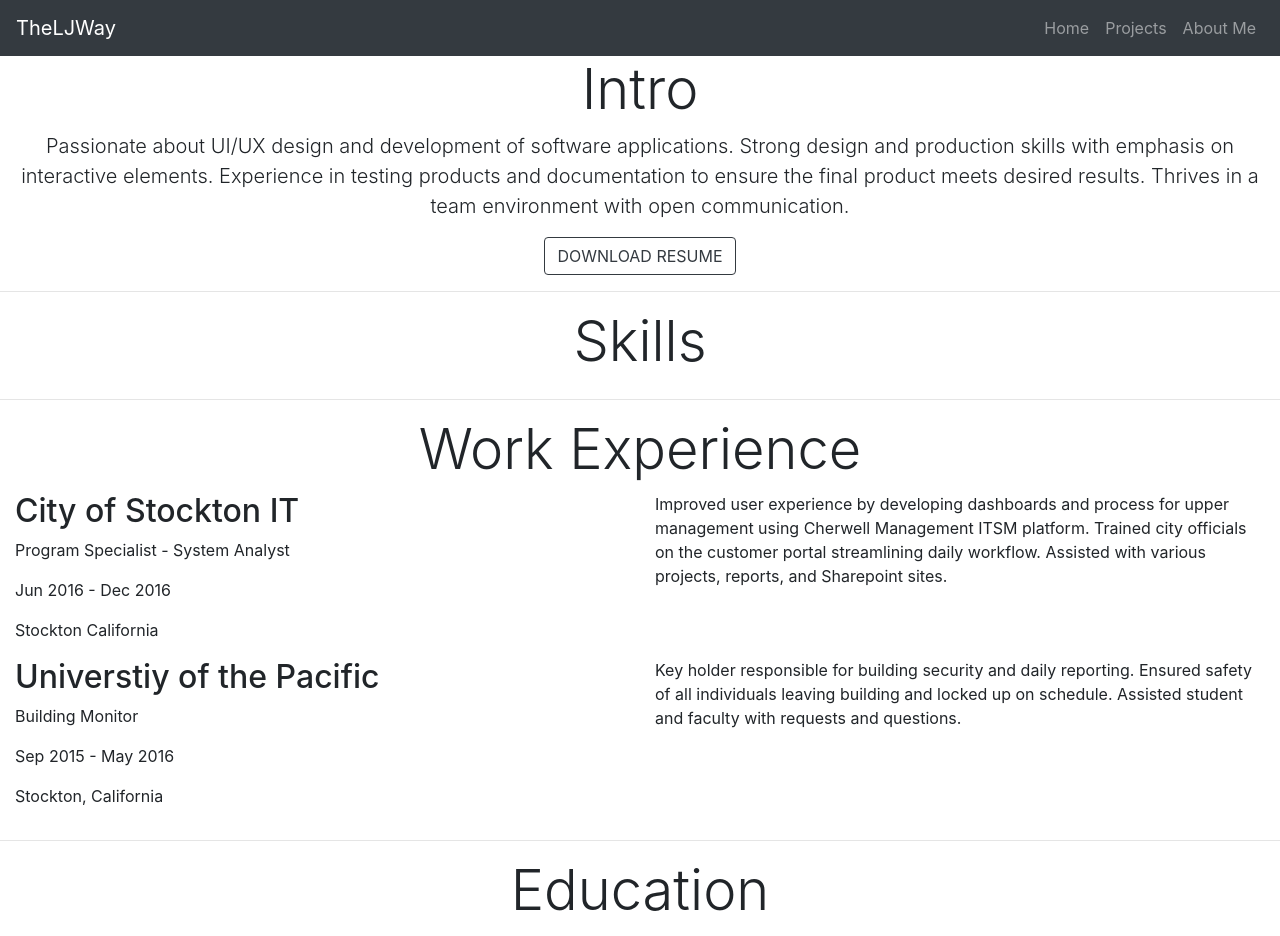
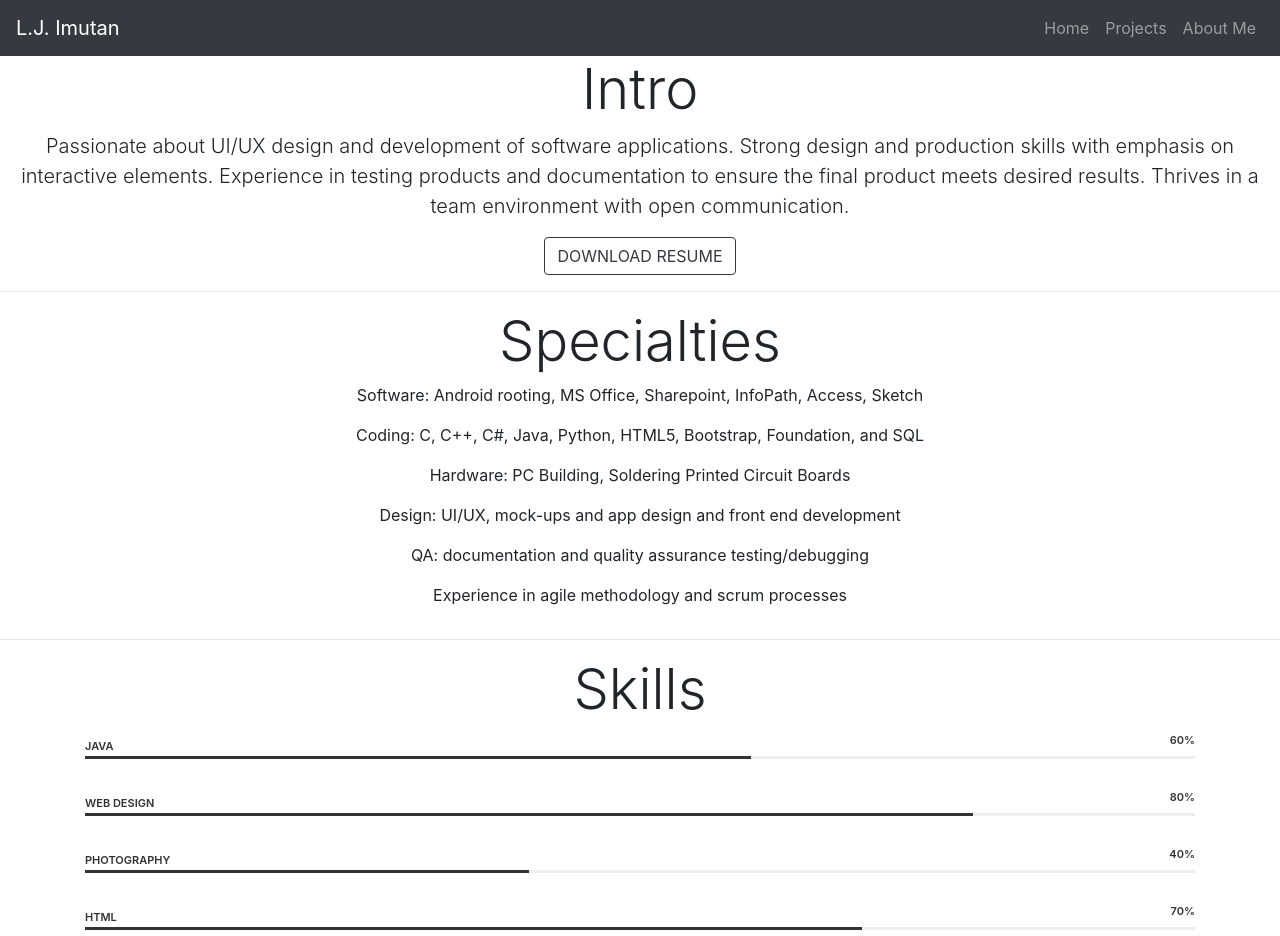
Before and after one commit to TheLJWay/TheLJWay.github.io, a Jekyll site: the page about.html, which Jekyll copies as it is, in a window 1280 px wide. Shown: the top 936 px of the page. Built offline with Jekyll 4.4.1, drawn with Linux system fonts in a browser that asks for light colours.

Commit message:
added skills bar and other small changes

```diff
--- a/about.html
+++ b/about.html
@@ -1,7 +1,7 @@
 <!doctype html>
 <html lang="en">
   <head>
-      <title>TheLJWay</title>
+      <title>L.J. Imutan</title>
       <meta charset="utf-8">
   <meta name="viewport" content="width=device-width, initial-scale=1">
   <link rel="stylesheet" href="https://maxcdn.bootstrapcdn.com/bootstrap/4.1.3/css/bootstrap.min.css">
@@ -10,11 +10,12 @@
   <script src="https://cdnjs.cloudflare.com/ajax/libs/popper.js/1.14.3/umd/popper.min.js"></script>
   <script src="https://maxcdn.bootstrapcdn.com/bootstrap/4.1.3/js/bootstrap.min.js"></script>
   <link rel="shortcut icon" type="image/png" href="favicon.png">
+    <link href="style.css" rel="stylesheet" />
   </head>
 
   <body>
     <nav class="navbar navbar-expand-md bg-dark navbar-dark">
-    <a class="navbar-brand" href="index.html">TheLJWay</a>
+    <a class="navbar-brand" href="index.html">L.J. Imutan</a>
 
     <button class="navbar-toggler" type="button" data-toggle="collapse" data-target="#collapsibleNavbar">
       <span class="navbar-toggler-icon"></span>
@@ -37,6 +38,7 @@
 
   </nav>
 
+<!--Intro-->
     <div class="container-fluid padding">
     <div class="row welcome text-center">
         <div class="col-12">
@@ -56,13 +58,64 @@
 </div>
 <hr>
 
+<!--Specialties-->
+<div class="container-fluid padding">
+<div class="row welcome text-center">
+    <div class="col-12">
+      <h1 class="display-4">Specialties</h1>
+</div>
+<div class="col-12">
+<p>Software: Android rooting, MS Office, Sharepoint, InfoPath, Access, Sketch </p>
+<p>Coding: C, C++, C#, Java, Python, HTML5, Bootstrap, Foundation, and SQL</p>
+<p>Hardware: PC Building, Soldering Printed Circuit Boards</p>
+<p>Design: UI/UX, mock-ups and app design and front end development</p>
+<p>QA: documentation and quality assurance testing/debugging</p>
+<p>Experience in agile methodology and scrum processes</p>
+</div>
+</div>
+
+</div>
+<hr>
+
 <!-- Skills -->
 <div class="container-fluid padding">
 <div class="row welcome text-center">
     <div class="col-12">
       <h1 class="display-4">Skills</h1>
+
 </div>
 </div>
+</div>
+<div class="wrapper">
+    <div class="container">
+        <div class="row">
+            <div class="col-md-12">
+                <div class="skillbar" data-percent="60%">
+                    <div class="skillbar-title">JAVA</div>
+                    <div class="skill-bar-percent">60%</div>
+                    <div class="skillbar-bar" style="width: 60%;"></div>
+                </div>
+
+                <div class="skillbar" data-percent="80%">
+                    <div class="skillbar-title">WEB DESIGN</div>
+                    <div class="skill-bar-percent">80%</div>
+                    <div class="skillbar-bar" style="width: 80%;"></div>
+                </div>
+
+                <div class="skillbar" data-percent="40%">
+                    <div class="skillbar-title">PHOTOGRAPHY</div>
+                    <div class="skill-bar-percent">40%</div>
+                    <div class="skillbar-bar" style="width: 40%;"></div>
+                </div>
+
+                <div class="skillbar" data-percent="70%">
+                    <div class="skillbar-title">HTML</div>
+                    <div class="skill-bar-percent">70%</div>
+                    <div class="skillbar-bar" style="width: 70%;"></div>
+                </div>
+            </div>
+        </div>
+    </div>
 </div>
 <hr>
 
@@ -167,6 +220,7 @@
 </div>
 </div>
 </div>
+<br>
 
 <h2>Cooking</h2>
 <div class="container=fluid padding">
@@ -179,7 +233,7 @@
 </div>
 </div>
 </div>
-
+<br>
 <h2>Photography<h2>
 <div class="container=fluid padding">
 <div class="row padding">
@@ -191,7 +245,7 @@
 </div>
 </div>
 </div>
-
+<br>
 <h2>Gaming</h2>
 <div class="container=fluid padding">
 <div class="row padding">
@@ -203,7 +257,7 @@
 </div>
 </div>
 </div>
-
+<br>
 <h2>Sneaker Collecting</h2>
 <div class="container=fluid padding">
 <div class="row padding">
--- a/projects.html
+++ b/projects.html
@@ -1,7 +1,7 @@
 <!doctype html>
 <html lang="en">
   <head>
-      <title>TheLJWay</title>
+      <title>L.J. Imutan</title>
       <meta charset="utf-8">
   <meta name="viewport" content="width=device-width, initial-scale=1">
   <link rel="stylesheet" href="https://maxcdn.bootstrapcdn.com/bootstrap/4.1.3/css/bootstrap.min.css">
@@ -14,7 +14,7 @@
 
   <body>
     <nav class="navbar navbar-expand-md bg-dark navbar-dark">
-    <a class="navbar-brand" href="index.html">TheLJWay</a>
+    <a class="navbar-brand" href="index.html">L.J. Imutan</a>
 
     <button class="navbar-toggler" type="button" data-toggle="collapse" data-target="#collapsibleNavbar">
 
--- a/style.css
+++ b/style.css
@@ -21,10 +21,49 @@ html, body {
   font-weight: 700%;
 }
 
+.skillbar {
+    position: relative;
+    display: block;
+    width: 100%;
+    margin-bottom: 30px;
+}
+
+.skillbar-bar:before {
+    background: #eee;
+    content: "";
+    height: 3px;
+    position: absolute;
+    width: 100%;
+    z-index: -1;
+}
+
+.skillbar-bar {
+    height: 3px;
+    width: 0px;
+    background: #323232;
+    transition-property: width, background-color;
+}
+
+.skillbar-title {
+    color: #323232;
+    font-size: 11px;
+    font-weight: 600;
+    text-transform: uppercase;
+    display: inline-block;
+}
+
+.skill-bar-percent {
+    float: right;
+    display: inline-block;
+    color: #323232;
+    font-size: 11px;
+    font-weight: 600;
+    text-transform: uppercase;
+}
+
 @media (max-width: 768px) {
   .landing-text h1
   {
     font-size: 300%;
-
   }
 }
```
